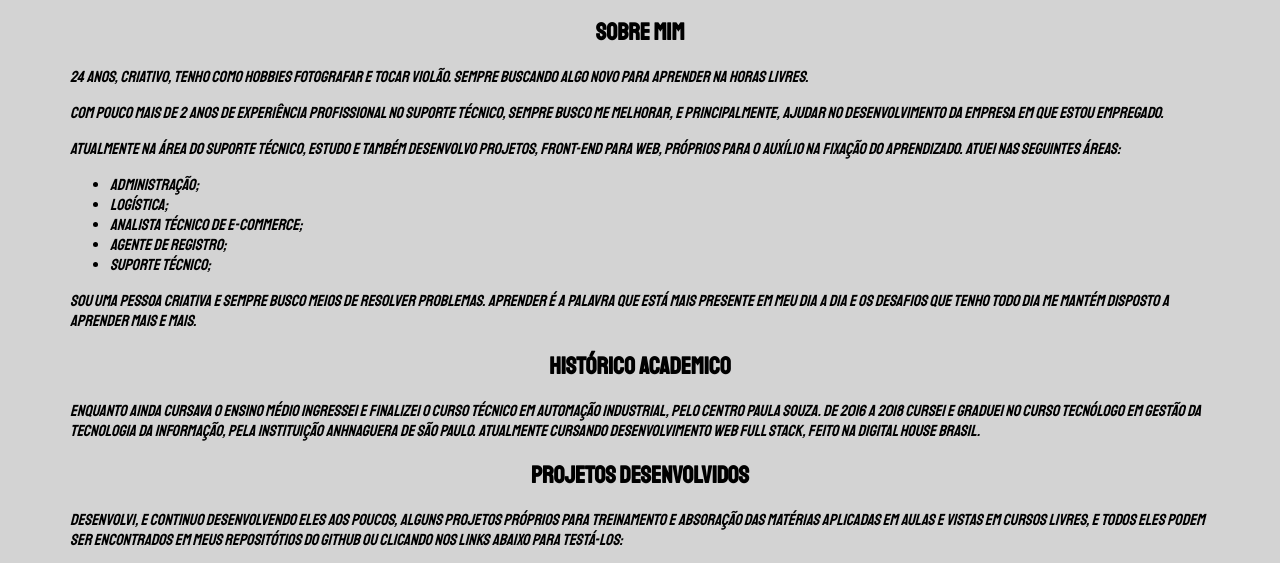
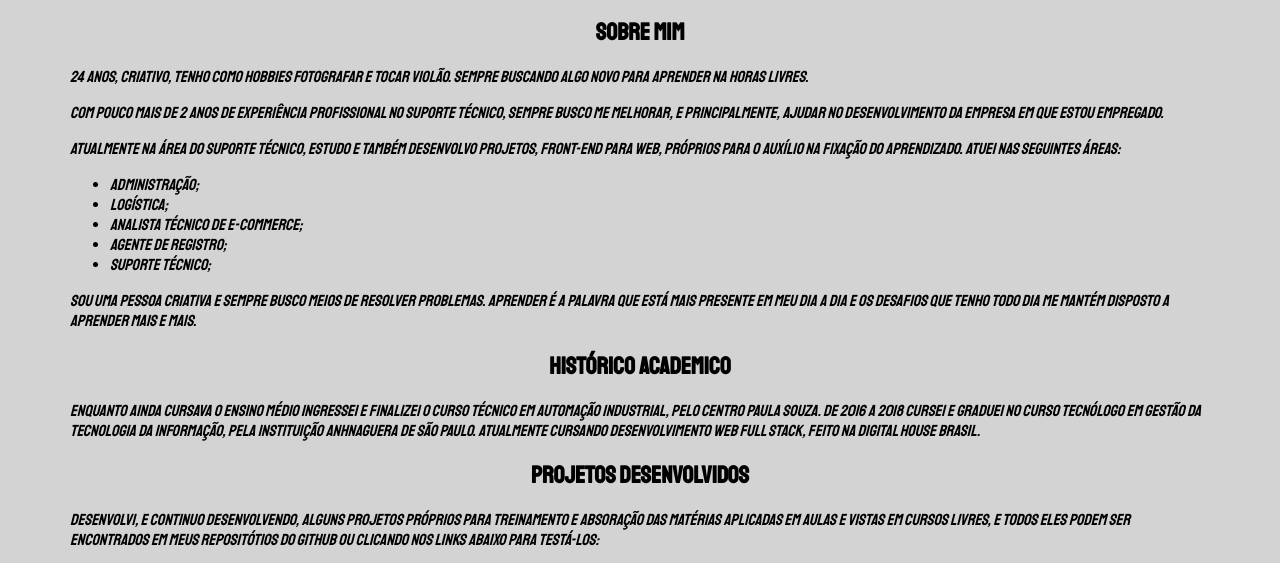
Before and after one commit to NobreConde/my_portfolio, a plain HTML site: page index.html in a window 1280 px wide. Shown: the part 234-797 px from the top of the page. Drawn offline with Linux system fonts and the light colour scheme.

Commit message:
correção index

```diff
--- a/index.html
+++ b/index.html
@@ -41,7 +41,7 @@
         <p>Enquanto ainda cursava o ensino médio ingressei e finalizei o curso técnico em Automação Industrial, pelo centro Paula Souza. De 2016 a 2018 cursei e graduei no curso tecnólogo em Gestão da Tecnologia da Informação, pela instituição Anhnaguera de São Paulo. Atualmente cursando Desenvolvimento Web Full Stack, feito na Digital House Brasil.</p>
 
     <h2>Projetos Desenvolvidos</h2>
-        <p>Desenvolvi, e continuo desenvolvendo eles aos poucos, alguns projetos próprios para treinamento e absoração das matérias aplicadas em aulas e vistas em cursos livres, e todos eles podem ser encontrados em meus repositótios do GitHub ou clicando nos links abaixo para testá-los:</p>
+        <p>Desenvolvi, e continuo desenvolvendo, alguns projetos próprios para treinamento e absoração das matérias aplicadas em aulas e vistas em cursos livres, e todos eles podem ser encontrados em meus repositótios do GitHub ou clicando nos links abaixo para testá-los:</p>
             <ul>
                 <li><a href="./interacaoDom.html" target="_blank">Interagindo com DOM</a> - exercicio feito com fundamentos iniciais de interação com o DOM</li>
                 <li><a href="./verificadorDeVelocidade.html" target="_blank">Verificando a velocidade</a> - exercicio feito com fundamentos iniciais da verificação de variaveis inseridas pelo usuario</li>
```
